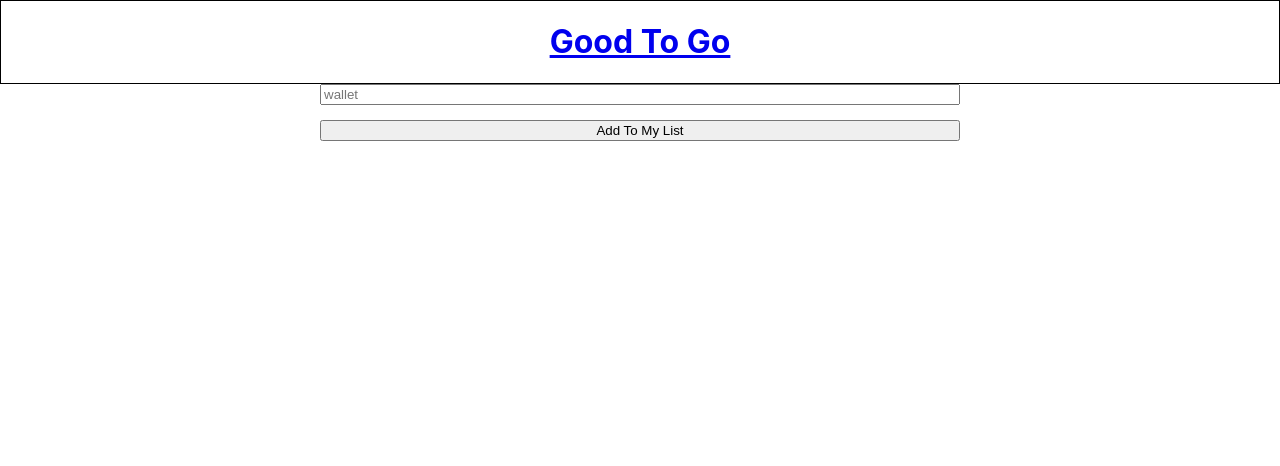
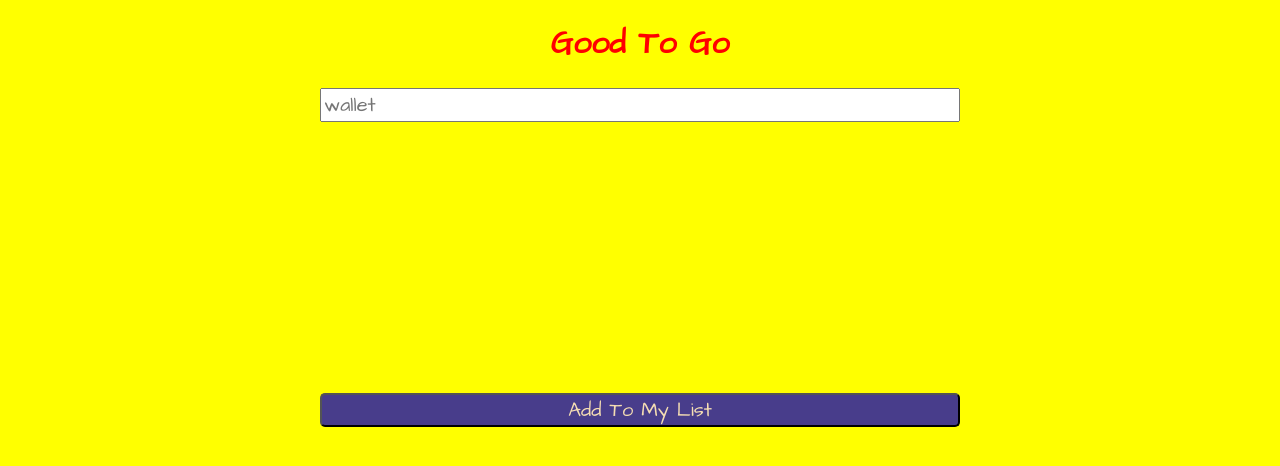
Before and after one commit to orkunozekin/GoodToGo, a React (Create React App) app: page /add in a window 1280 px wide. Shown: the top 466 px of the page. Built offline with nearby package versions, Linux system fonts and the light colour scheme.

Commit message:
applied basic styling

```diff
--- a/public/index.html
+++ b/public/index.html
@@ -15,6 +15,7 @@
       user's mobile device or desktop. See https://developers.google.com/web/fundamentals/web-app-manifest/
     -->
     <link rel="manifest" href="%PUBLIC_URL%/manifest.json" />
+    <link href="https://fonts.googleapis.com/css2?family=Architects+Daughter&display=swap" rel="stylesheet">
     <!--
       Notice the use of %PUBLIC_URL% in the tags above.
       It will be replaced with the URL of the `public` folder during the build.
--- a/src/components/AddItem/AddItem.css
+++ b/src/components/AddItem/AddItem.css
@@ -1,3 +1,5 @@
+
+
 .add-item-form {
     display: flex;
     flex-flow: column nowrap;
@@ -6,5 +8,11 @@
 }
 
 .add-item-form input {
+
+    font-size: 20px;
     margin-bottom: 15px;
 }
+
+input::placeholder {
+    font-size: 20px;
+}
--- a/src/components/Checklist/Checklist.css
+++ b/src/components/Checklist/Checklist.css
@@ -1,3 +1,5 @@
+
+
 .checklist-wrapper li {
     list-style-type: none;
     display: flex;
@@ -6,7 +8,21 @@
 }
 
 
-.trash-icon {
+.trash-icon-wrapper {
     float: right;
     width: 100%;
 }
+
+svg {
+    float: right;
+    margin-right: 35px;
+}
+
+button {
+    cursor: pointer;
+    border-radius: 5px;
+    font-size: 20px;
+    margin-top: 20vw;
+    background-color: darkslateblue;
+    color: wheat;
+}
--- a/src/components/Checklist/Checklist.js
+++ b/src/components/Checklist/Checklist.js
@@ -60,13 +60,13 @@ const Checklist = (props) => {
                     {items.map((item, index) =>
                         <li key={item.id}>
                             <b>{item.name}</b>
-                            <div className="trash-icon"><AiFillDelete onClick={() => deleteItems(item.id)}/></div>
+                            <div className="trash-icon-wrapper"><AiFillDelete onClick={() => deleteItems(item.id)}/></div>
                         </li>
                     )}
                 </ul>
             </form>
             <NavLink to="/add">
-                <h3>Add More Items</h3>
+                <button className="add-btn">Add More Items</button>
             </NavLink>
         </section>
     )
--- a/src/components/Header/Header.css
+++ b/src/components/Header/Header.css
@@ -1,5 +1,10 @@
 .header {
     display: flex;
     flex-flow: column nowrap;
-    border: 1px solid black;
+
 }
+
+a {
+    text-decoration: none;
+    color: red;
+}
--- a/src/index.css
+++ b/src/index.css
@@ -1,13 +1,16 @@
 body {
   margin: 0;
-  font-family: -apple-system, BlinkMacSystemFont, 'Segoe UI', 'Roboto', 'Oxygen',
-    'Ubuntu', 'Cantarell', 'Fira Sans', 'Droid Sans', 'Helvetica Neue',
-    sans-serif;
+  font-family: 'Architects Daughter', cursive;
   -webkit-font-smoothing: antialiased;
   -moz-osx-font-smoothing: grayscale;
+  background-color: yellow;
 }
 
 code {
   font-family: source-code-pro, Menlo, Monaco, Consolas, 'Courier New',
     monospace;
 }
+
+* {
+  font-family: 'Architects Daughter', cursive;
+}
```
